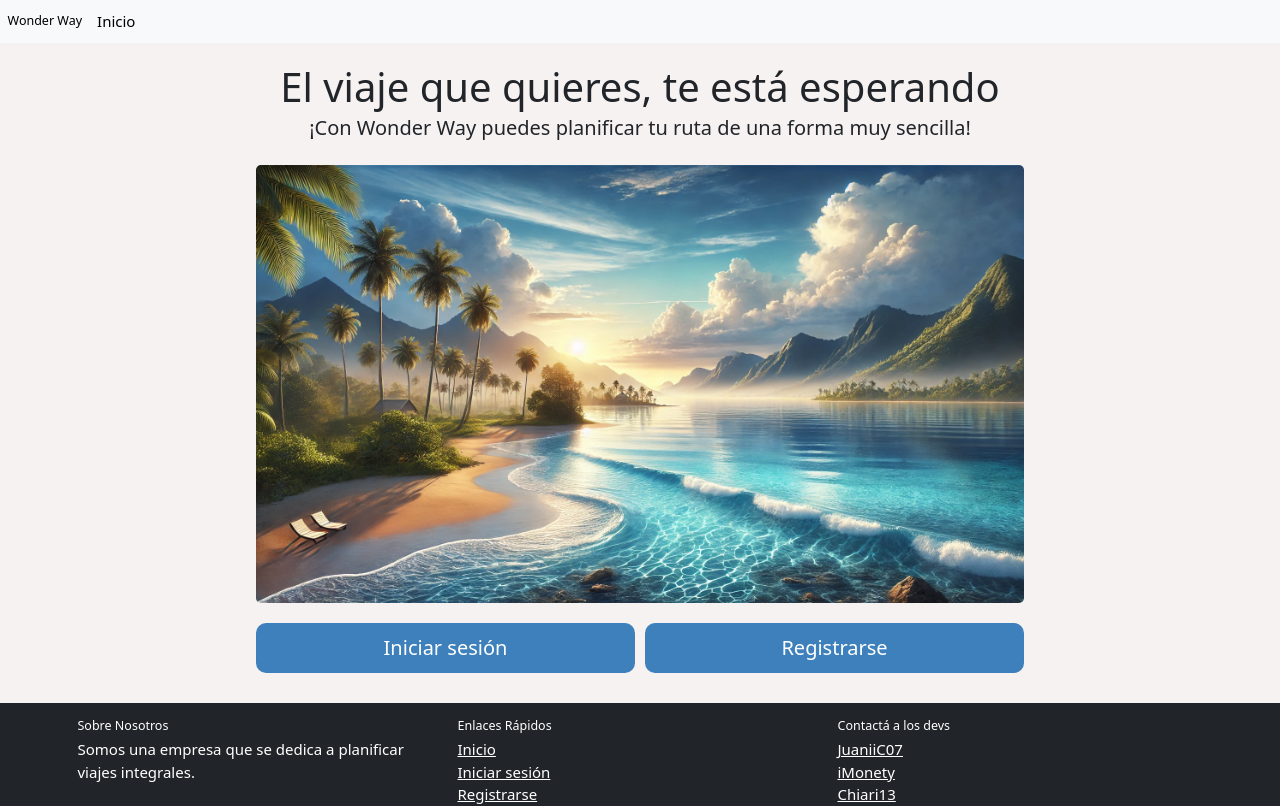
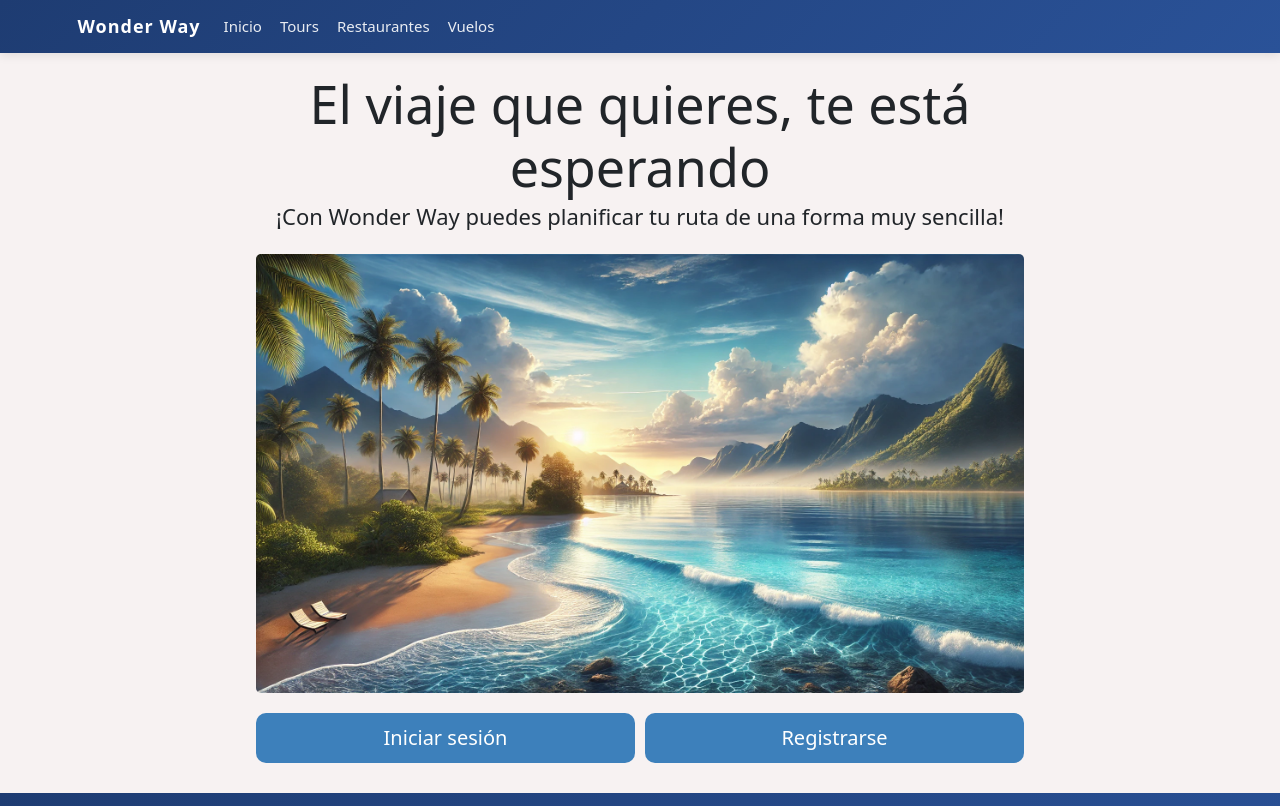
Before and after one commit to soypato/WonderWay, an Angular app in the folder code/: page / in a window 1280 px wide. Shown: the top 806 px of the page. Built offline with nearby package versions, Linux system fonts and the light colour scheme.

Commit message:
update pretty navbar

```diff
--- a/code/src/app/footer/footer.component.css
+++ b/code/src/app/footer/footer.component.css
@@ -1,9 +1,12 @@
 footer {
     display: flex;
+    padding: 1rem;
+    font-size: 1.5rem;
     flex-direction: column;
     position: relative;
     bottom: 0;
     width: 100%;
+    background: linear-gradient(135deg, #1e3c72 0%, #2a5298 100%);
 }
 
 .container {
--- a/code/src/app/homepage/homepage.component.css
+++ b/code/src/app/homepage/homepage.component.css
@@ -9,6 +9,15 @@
 h1, h2
 {
     text-align: center;
+}
+
+h1
+{
+    font-size: 5.2rem;
+}
+h2
+{
+    font-size: 2.2rem;
 }
 /* Este es el flex de los botones. Va aqui porque es de la homepage nada más
 En cambio, los botones son universales a todo el sistema, por una cuestión de
--- a/code/src/app/navbar/navbar.component.css
+++ b/code/src/app/navbar/navbar.component.css
@@ -0,0 +1,53 @@
+.navbar-custom {
+    background: linear-gradient(135deg, #1e3c72 0%, #2a5298 100%);
+    padding: 1rem;
+    box-shadow: 0 2px 10px rgba(0,0,0,0.1);
+}
+
+.navbar-brand {
+    color: #fff;
+    font-size: 1.8rem;
+    font-weight: 700;
+    letter-spacing: 1px;
+}
+
+.nav-link {
+    color: rgba(255,255,255,0.9);
+    font-weight: 500;
+    padding: 0.5rem 1rem;
+    transition: all 0.3s ease;
+}
+
+.nav-link:hover {
+    color: #fff;
+    transform: translateY(-2px);
+}
+
+.nav-icon {
+    margin-right: 8px;
+    font-size: 1.2rem;
+}
+
+.auth-buttons .button-main {
+    color: #fff;
+    text-decoration: none;
+    padding: 0.5rem 1.2rem;
+    border-radius: 25px;
+    margin-left: 1rem;
+    transition: all 0.3s ease;
+}
+
+.auth-buttons a:first-child {
+    background-color: transparent;
+    border: 2px solid #fff;
+}
+
+.auth-buttons a:last-child {
+    background-color: #fff;
+    color: #1e3c72;
+}
+
+.auth-buttons a:hover {
+    transform: translateY(-2px);
+    box-shadow: 0 4px 12px rgba(0,0,0,0.1);
+}
--- a/code/src/app/navbar/navbar.component.html
+++ b/code/src/app/navbar/navbar.component.html
@@ -1,20 +1,37 @@
-<nav class="navbar navbar-expand-lg bg-body-tertiary">
-    <div class="container-fluid">
-      <a class="navbar-brand" href="#">Wonder Way</a>
-      <button class="navbar-toggler" type="button" data-bs-toggle="collapse" data-bs-target="#navbarSupportedContent" aria-controls="navbarSupportedContent" aria-expanded="false" aria-label="Toggle navigation">
+<nav class="navbar navbar-expand-lg navbar-custom">
+  <div class="container">
+      <a class="navbar-brand" href="/">Wonder Way</a>
+      <button class="navbar-toggler" type="button" data-bs-toggle="collapse" data-bs-target="#navbarNav">
           <span class="navbar-toggler-icon"></span>
       </button>
-      <div class="collapse navbar-collapse" id="navbarSupportedContent">
+      <div class="collapse navbar-collapse" id="navbarNav">
           <ul class="navbar-nav me-auto mb-2 mb-lg-0">
               <li class="nav-item">
-            <a class="nav-link active"  href="/homepage" aria-current="page" href="#">Inicio</a>
+                  <a class="nav-link" href="/inicio">
+                      <i class="fas fa-home nav-icon"></i>Inicio
+                  </a>
               </li>
-          <li class="nav-item dropdown">
-            <ul class="dropdown-menu">
+              <li class="nav-item">
+                  <a class="nav-link" href="/tours">
+                      <i class="fas fa-map-marked-alt nav-icon"></i>Tours
+                  </a>
+              </li>
+              <li class="nav-item">
+                  <a class="nav-link" href="/restaurantes">
+                      <i class="fas fa-utensils nav-icon"></i>Restaurantes
+                  </a>
+              </li>
+              <li class="nav-item">
+                  <a class="nav-link" href="/vuelos">
+                      <i class="fas fa-plane nav-icon"></i>Vuelos
+                  </a>
+              </li>
           </ul>
-          </li>
-          <!-- Acá podemos agregar más -->
-        </ul>
+
       </div>
   </div>
 </nav>
+
+<!-- Necesario para los íconos y funcionalidad de Bootstrap -->
+<script src="https://kit.fontawesome.com/your-code.js"></script>
+<script src="https://cdn.jsdelivr.net/npm/bootstrap@5.3.0/dist/js/bootstrap.bundle.min.js"></script>
```
Lines whose indentation alone changed are shown as unchanged.
